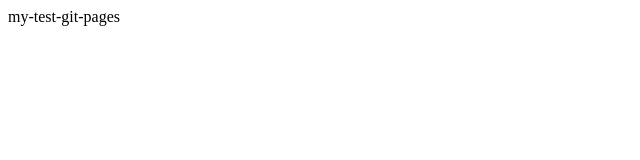
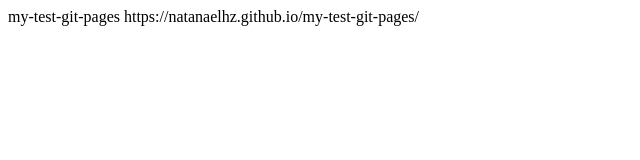
Before and after one commit to NatanaelHZ/my-test-git-pages, a plain HTML site: page index.html in a window 1280 px wide. Shown: the whole page, without its empty margins (0-640 px from the left). Drawn offline with Linux system fonts and the light colour scheme.

Commit message:
Update index.html

```diff
--- a/index.html
+++ b/index.html
@@ -6,5 +6,6 @@
   </head>
   <body>
     my-test-git-pages
+    https://natanaelhz.github.io/my-test-git-pages/
   </body>
 </html>
```
